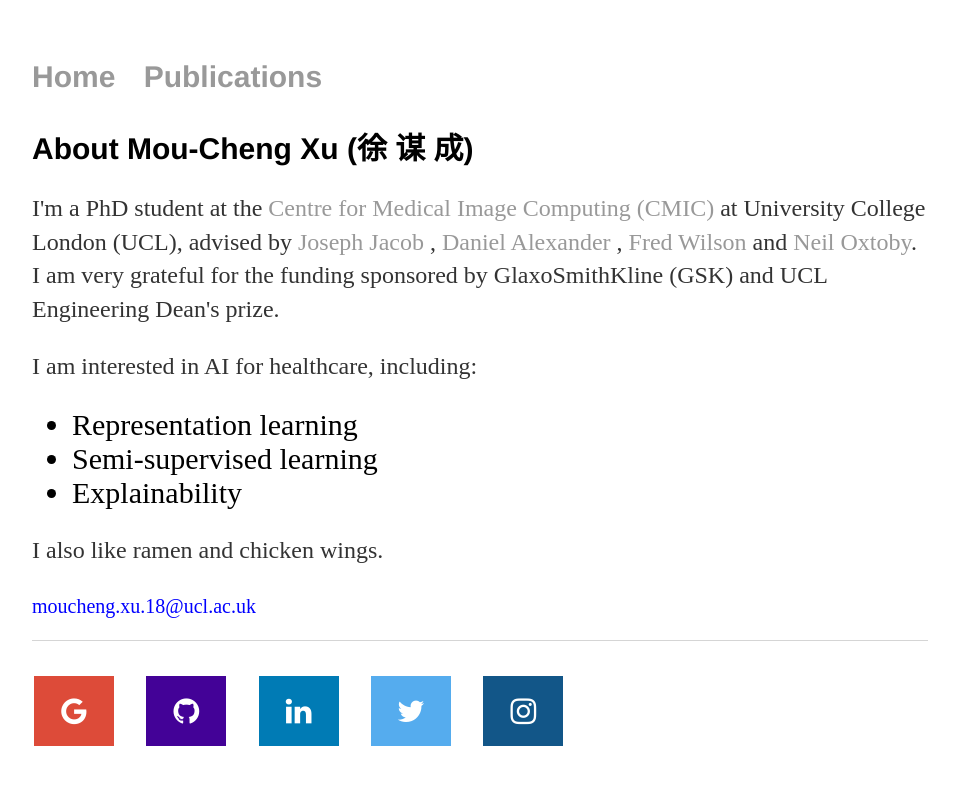
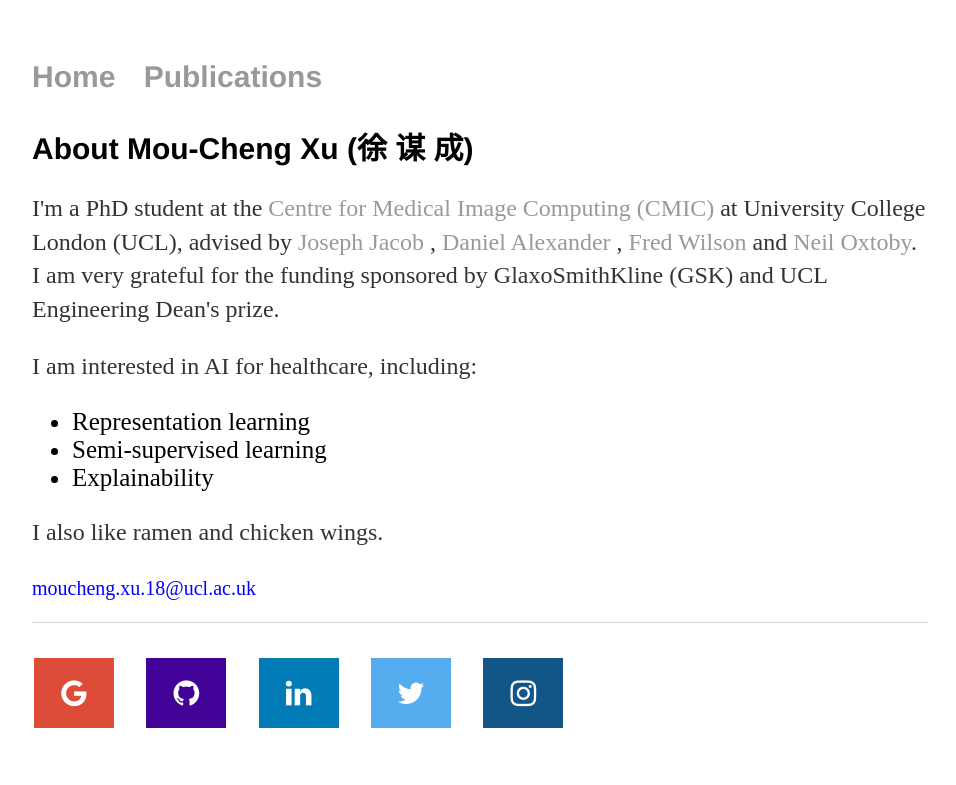
Before and after one commit to moucheng2017/mouchengxu.github.io, a Jekyll site: the page built from index.html, in a window 1280 px wide. Shown: the top 785 px of the page, without its empty margins (160-1116 px from the left). Built offline with Jekyll 4.4.1, drawn with Linux system fonts in a browser that asks for light colours.

Commit message:
Update index.html

```diff
--- a/index.html
+++ b/index.html
@@ -18,9 +18,9 @@
 	<p>I am interested in AI for healthcare, including:
 
 		<ul>
-			<li style="font-size:30px"> Representation learning </li>
-		  	<li style="font-size:30px"> Semi-supervised learning </li>
-			<li style="font-size:30px"> Explainability </li>
+			<li style="font-size:25px"> Representation learning </li>
+		  	<li style="font-size:25px"> Semi-supervised learning </li>
+			<li style="font-size:25px"> Explainability </li>
 		</ul>
 
 	</p>
```
